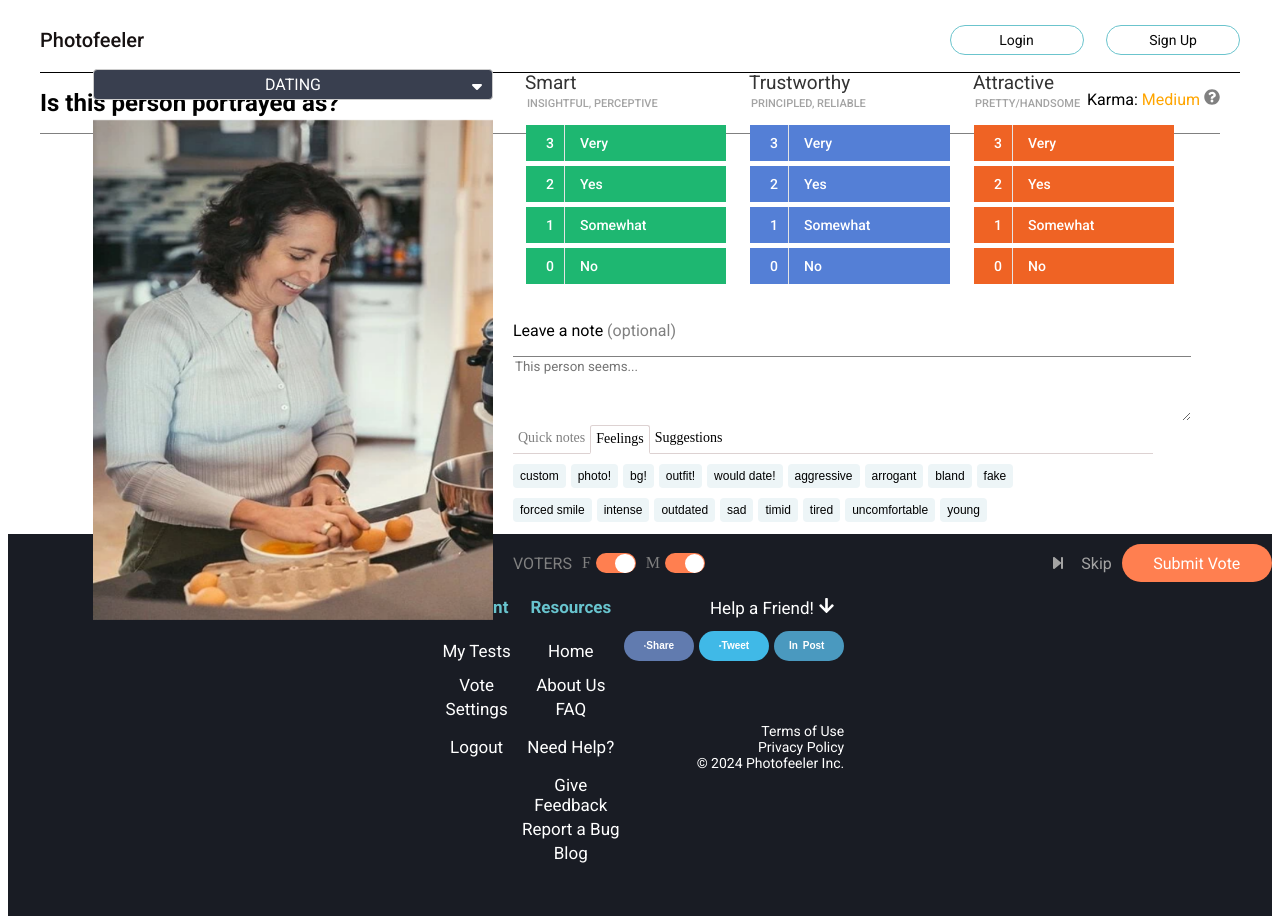
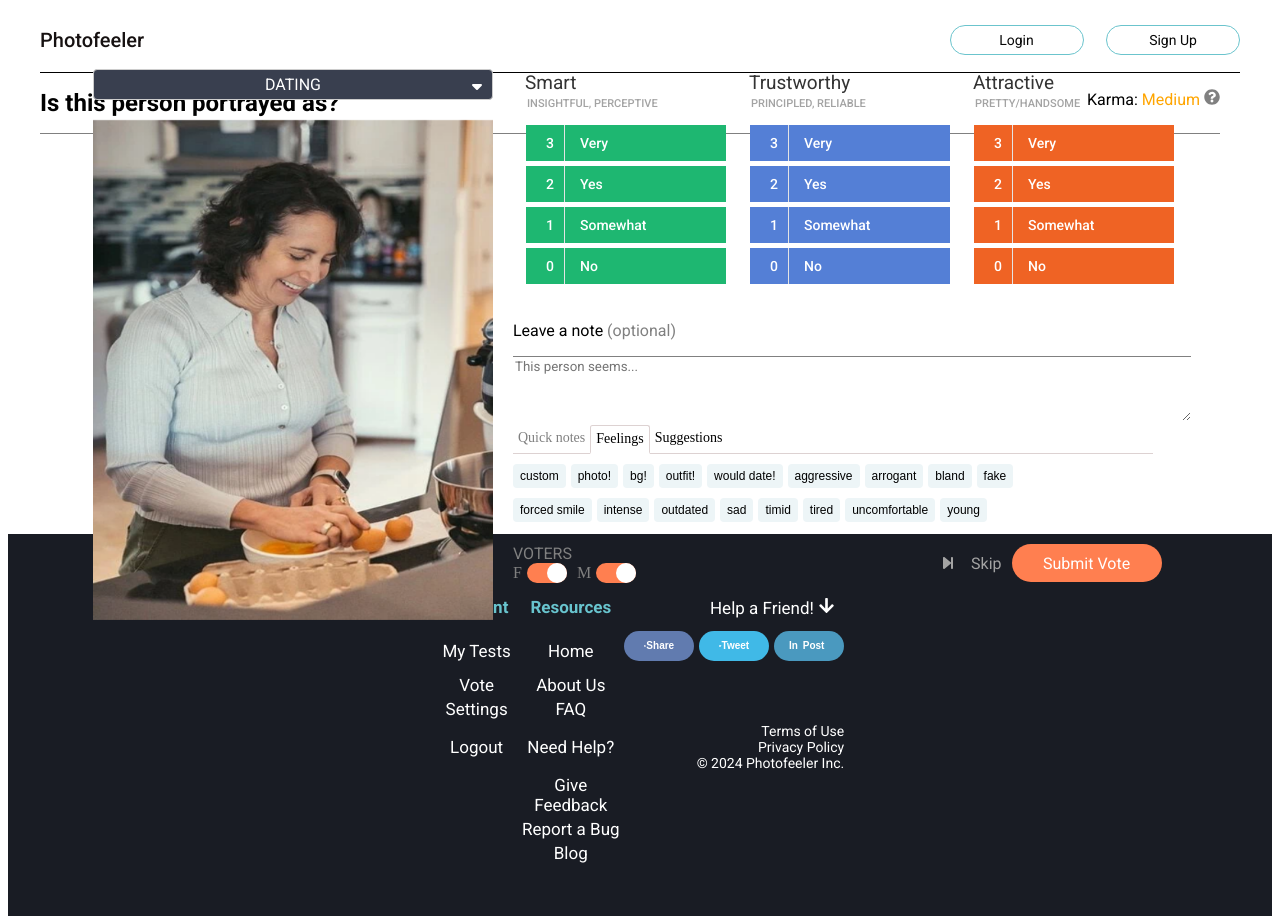
Before and after one commit to Maxtreme69/photo-feeler-clone, a React (Create React App) app: page /vote in a window 1280 px wide. Built offline with nearby package versions, Linux system fonts and the light colour scheme.

Commit message:
fade buttons toggle buttons in and out
when category drop down is changed from dating toggle buttons render in and out with fade animations

```diff
--- a/src/App.scss
+++ b/src/App.scss
@@ -1927,11 +1927,11 @@ button:hover {
 .pin {
   background-color: white;
   border-radius: 19.6px;
-  height: 18.8px;
+  height: 20px;
   left: 0.8px;
   position: absolute;
   top: 0.6px;
-  width: 19.6px;
+  width: 20px;
   transition: left ease 0.5s;
 }
 
@@ -1942,3 +1942,21 @@ button:hover {
 .toggle-button.on .pin {
   left: 19.6px;
 }
+
+.fade-in-toggle {
+  opacity: 0;
+  transition: opacity 0.2s ease-in;
+}
+
+.fade-in-toggle.visible {
+  opacity: 1;
+}
+
+.fade-out-toggle {
+  opacity: 1;
+  transition: opacity 0.2s ease-out;
+}
+
+.fade-out-toggle.hidden {
+  opacity: 0;
+}
--- a/src/Components/CommentComponent.js
+++ b/src/Components/CommentComponent.js
@@ -10,6 +10,7 @@ const CommentComponent = ({ onSubmit, isSubmitDisabled, reset, selectedOption, s
   const [textareaContent, setTextareaContent] = useState('');
   const [selectedButton, setSelectedButton] = useState('');
   const [submitDisabled, setSubmitDisabled] = useState(false);
+  const [isVisible, setIsVisible] = useState(selectedCategory === 'dating');
   const { submissionDataList, setSubmissionDataList } = useContext(SubmissionDataContext);
 
   useEffect(() => {
@@ -23,6 +24,10 @@ const CommentComponent = ({ onSubmit, isSubmitDisabled, reset, selectedOption, s
       setSubmitDisabled(false);
     }
   }, [reset]);
+
+  useEffect(() => {
+    setIsVisible(selectedCategory === 'dating');
+  }, [selectedCategory]);
 
   const handleTabClick = (tabIndex) => {
     setActiveTab(tabIndex);
@@ -174,7 +179,9 @@ const CommentComponent = ({ onSubmit, isSubmitDisabled, reset, selectedOption, s
       )}
 
       <div className="button-container" style={{ display: 'flex', justifyContent: 'space-between', alignItems: 'center' }}>
+
         <div style={{ display: 'flex', alignItems: 'center' }}>
+        <div className={`${isVisible ? 'fade-in-toggle visible' : 'fade-out-toggle hidden'}`}>
           <p style={{ margin: '0 10px 0 0', fontFamily: 'roboto', color: 'grey' }}>VOTERS</p>
           <div style={{ display: 'flex', alignItems: 'center' }}>
             <span style={{ marginRight: '5px' }}>F</span>
@@ -182,6 +189,7 @@ const CommentComponent = ({ onSubmit, isSubmitDisabled, reset, selectedOption, s
             <span style={{ marginRight: '5px', marginLeft: '5px' }}>M</span>
             <ToggleButton isOn={maleToggle} onToggle={() => setMaleToggle(!maleToggle)} />
           </div>
+        </div>
           <div className="skip-button" onClick={handleSkipClick} style={{ gap: '10px', paddingLeft: '60px' }}>
           <FontAwesomeIcon icon={faForwardStep} />
           <p>Skip</p>
--- a/src/Components/ImageSectionVote.js
+++ b/src/Components/ImageSectionVote.js
@@ -28,6 +28,7 @@ const ImageSectionVote = ({ activeButton, onSubmit, reset }) => {
         setSelectedGender(lastEntry.selectedGender);
         setMaleToggle(lastEntry.selectedGender === 'male' || lastEntry.selectedGender === 'both');
         setFemaleToggle(lastEntry.selectedGender === 'female' || lastEntry.selectedGender === 'both');
+        setSelectedCategory(lastEntry.selectedCategory);
       }
     }
   }, [testSizeData]);
@@ -212,9 +213,8 @@ const ImageSectionVote = ({ activeButton, onSubmit, reset }) => {
               </div>
             ) : imageDetails && (selectedCategory === 'dating' || selectedCategory === 'social') && (
               <div>
-                  <p className="image-details-dating">SUBJECT</p>
-                  <p className="image-details">{imageDetails.multiplePeople}</p>
-                  <p className="image-details">{imageDetails.multiplePeopleDating}</p>
+                {imageDetails.multiplePeopleDating && <p className="image-details-dating">SUBJECT</p> || imageDetails.multiplePeople && <p className="image-details-dating">SUBJECT</p>}
+                <p className="image-details">{selectedCategory === 'dating' ? imageDetails.multiplePeopleDating : imageDetails.multiplePeople}</p>
               </div>
             )}
           </div>
--- a/src/Components/MultiStepForm.js
+++ b/src/Components/MultiStepForm.js
@@ -186,6 +186,7 @@ function MultiStepForm() {
             )}
             <TestSize
               isStep4={true}
+              selectedCategory={selectedCategory}
               selectedImage={selectedImage}
               handleVoteClick={handleVoteClick}
               sliderValue={sliderValue}
--- a/src/Components/Rating.js
+++ b/src/Components/Rating.js
@@ -121,11 +121,6 @@ const Rating = ({ selectedCategory, onSelectionChange, reset, voteReceived }) =>
                 />
               </td>
             </tr>
-            <tr>
-              <td>{`Confident ${selections.confident !== null ? selections.confident + '%' : ''}`}</td>
-              <td>{`Authentic ${selections.authentic !== null ? selections.authentic + '%' : ''}`}</td>
-              <td>{`Fun ${selections.fun !== null ? selections.fun + '%' : ''}`}</td>
-            </tr>
           </tbody>
         </table>
       )}
--- a/src/Components/TestSize.js
+++ b/src/Components/TestSize.js
@@ -4,13 +4,14 @@ import { faCirclePlay } from '@fortawesome/free-solid-svg-icons';
 import { ActiveTest } from './ActiveTest.js';
 import { AppContext } from '../Context/AppContext.js'; // Import AppContext
 
-const TestSize = ({ handleVoteClick, sliderValue, selectedGender, datingAge, multiplePeople, multiplePeopleDating, selectedImage, businessTitle, selectedGenderDropdown }) => {
+const TestSize = ({ handleVoteClick, selectedCategory, sliderValue, selectedGender, datingAge, multiplePeople, multiplePeopleDating, selectedImage, businessTitle, selectedGenderDropdown }) => {
   const [isActive, setIsActive] = useState(false);
   const { addTestSizeData } = useContext(AppContext); // Use the AppContext
 
   const handleClick = () => {
     setIsActive(!isActive);
     const newEntry = {
+      selectedCategory,
       selectedImage,
       sliderValue,
       selectedGender,
@@ -21,6 +22,7 @@ const TestSize = ({ handleVoteClick, sliderValue, selectedGender, datingAge, mul
       selectedGenderDropdown, // Include selectedGenderDropdown in newEntry
     };
     addTestSizeData(newEntry); // Add data to context
+    console.log('Selected Button Category', selectedCategory);
     console.log('TestSize handleClick clicked!');
     console.log('New entry:', newEntry);
     console.log('Multiple People', multiplePeople);
```
Lines whose indentation alone changed are shown as unchanged.
